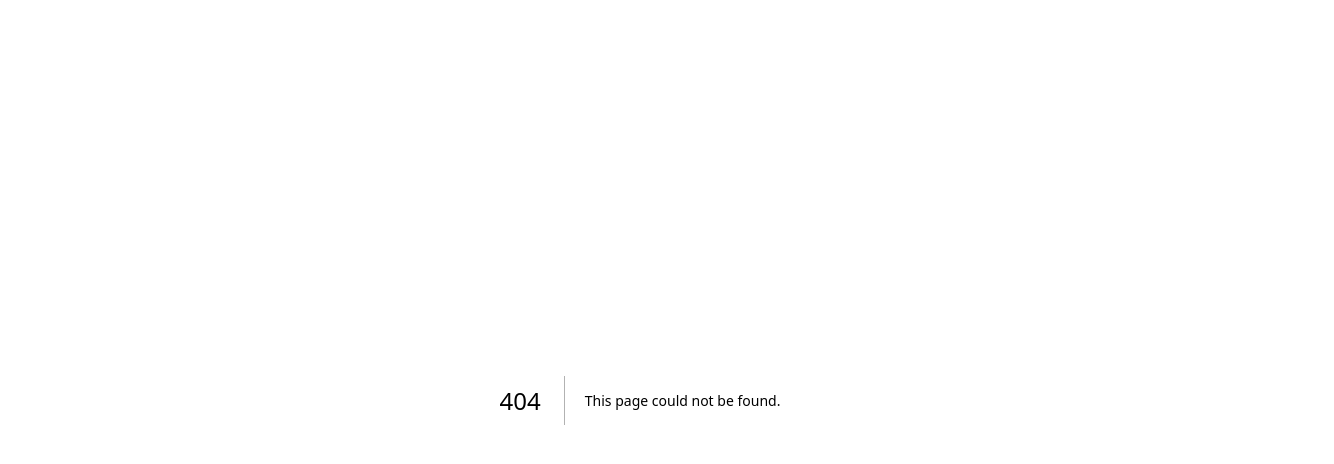
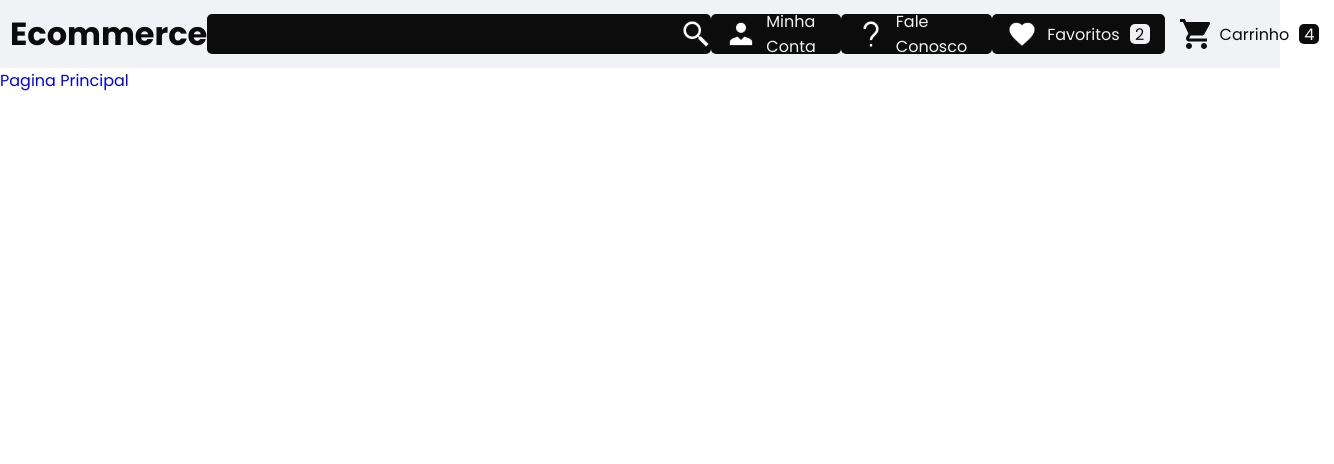
Before and after one commit to DiegoCard117/Ecommerce, a Next.js app: page /Login in a window 1280 px wide. Before the commit this address had no page. Shown: the top 464 px of the page, 1334 px wide, since content can reach past the window. Built offline with nearby package versions, Linux system fonts and the light colour scheme.

Commit message:
rotas
Aprendendo rotas no next Js

```diff
--- /dev/null
+++ b/src/app/Login/page.tsx
@@ -0,0 +1,16 @@
+import HeaderDesktop from "@/components/HeaderDesktop";
+import Link from "next/link";
+
+import Header from "@/components/Header";
+
+function Login() {
+  return (
+    <>
+      <HeaderDesktop />
+      <Header />
+      <Link href="/">Pagina Principal</Link>
+    </>
+  )
+}
+
+export default Login
--- a/src/app/layout.tsx
+++ b/src/app/layout.tsx
@@ -1,4 +1,6 @@
 import { Metadata } from 'next';
+import '../css/globals.scss'
+import '../css/desktop.scss'
 
 export const metadata: Metadata = {
   title: 'Ecommerce',
--- a/src/app/page.tsx
+++ b/src/app/page.tsx
@@ -1,8 +1,5 @@
-import '../css/globals.scss'
-import '../css/desktop.scss'
-import Home from '@/pages/Home';
-
 import SearchProvider from '@/Contexts/SearchProvider';
+import Home from '@/app/Home/page';
 
 export default function App() {
   return (
--- a/src/components/Body.tsx
+++ b/src/components/Body.tsx
@@ -38,7 +38,7 @@ export default function Body() {
                 alt=''
                 priority
               />
-              <span className='name-product'>{product.title}</span>
+              <span className='name-product'>{(product.title)}</span>
               <span className='price-red'>
                 <span>de </span><span>{(product.original_price ? 'R$ ' + (product.original_price).toFixed(2) : formatCurrency(product.price * 2))}</span><span> por:</span>
               </span>
--- a/src/components/Header.tsx
+++ b/src/components/Header.tsx
@@ -94,7 +94,7 @@ export default function Header() {
               <button className='favorites'>
                 <Image
                   src={profile}
-                  alt='favoritos'
+                  alt='Profile'
                 />
                 <span>Minha Conta</span>
               </button>
--- a/src/components/HeaderDesktop.tsx
+++ b/src/components/HeaderDesktop.tsx
@@ -9,6 +9,7 @@ import heart from '../img/heart-desktop.svg'
 import cart from '../img/cart-desktop.svg'
 import { SearchContext } from "@/Contexts/SearchProvider";
 import fetchProducts from "@/Api/fetchProducts";
+import Link from "next/link";
 
 export default function HeaderDesktop() {
 
@@ -51,7 +52,7 @@ export default function HeaderDesktop() {
   return (
     <>
       <header id="header" className="header-desktop">
-        <h1>Ecommerce</h1>
+        <Link href="/"><h1 className="titleSite">Ecommerce</h1></Link>
         <input type="text" name="" id="search"
           onKeyDown={(e) => {
             if (e.key === 'Enter') {
@@ -59,36 +60,36 @@ export default function HeaderDesktop() {
             }
             }}
             onChange={handleChange}/>
-        <button className="profile">
+        <Link href="/Login" className="profile">
           <Image
             src={profile}
             alt=""
           />
           <p>Minha Conta</p>
-        </button>
-        <button className="contato">
+        </Link>
+        <Link href=""className="contato">
           <Image
             src={oque}
             alt=""
           />
           <p>Fale Conosco</p>
-        </button>
-        <button className="favoritos">
+        </Link>
+        <Link href=""className="favoritos">
           <Image
             src={heart}
             alt=""
           />
           <p>Favoritos</p>
-          <div className="quantidade-favoritos"><span>2</span></div>
-        </button>
-        <button>
+          <div className="quantidade-favoritos"><p>2</p></div>
+        </Link>
+        <Link href="" className="carrinho">
           <Image
             src={cart}
             alt=""
           />
           <p>Carrinho</p>
-          <div className="quantidade-compra"><span>4</span></div>
-        </button>
+          <div className="quantidade-compra"><p>4</p></div>
+        </Link>
       </header>
     </>
   )
--- a/src/css/desktop.scss
+++ b/src/css/desktop.scss
@@ -5,6 +5,10 @@
   --black: #0C0C0C;
   --red: #FF0000;
   --green: #008000;
+}
+
+a {
+  text-decoration: none;
 }
 
 
@@ -15,6 +19,10 @@
     display: flex;
     justify-content: space-around;
     align-items: center;
+
+    .titleSite {
+      color: #0C0C0C;
+    }
 
     #search {
       border: none;
@@ -28,12 +36,14 @@
       padding-left: 10px;
     }
 
-    button {
+    .profile, .favoritos, .carrinho, .contato {
       height: 40px;
       display: flex;
       align-items: center;
       padding: 0px 15px;
       border-radius: 5px;
+      text-decoration: none;
+      color: #0C0C0C;
 
       p {
         margin:0px 10px;
@@ -43,6 +53,9 @@
         height: 20px;
         width: 20px;
         border-radius: 5px;
+        display: flex;
+        justify-content: center;
+        align-items: center;
       }
 
       .quantidade-compra {
@@ -57,7 +70,7 @@
 
     }
 
-    button:hover {
+    .carrinho:hover {
       outline: 1px solid black;
     }
 
@@ -74,7 +87,6 @@
     .menu-left{
       height: 720px;
     }
-
     ul {
       padding: 20px 0;
       list-style-type: none;
--- a/src/css/globals.scss
+++ b/src/css/globals.scss
@@ -156,6 +156,11 @@ aside {
 
     .name-product {
       font-size: 14px;
+      overflow: hidden;
+      text-overflow: ellipsis;
+      display: -webkit-box;
+      -webkit-line-clamp: 2;
+      -webkit-box-orient: vertical;
     }
 
     .price-red {
```
Also changed, not shown: src/app/Home/page.tsx (renamed from src/pages/Home.tsx).
